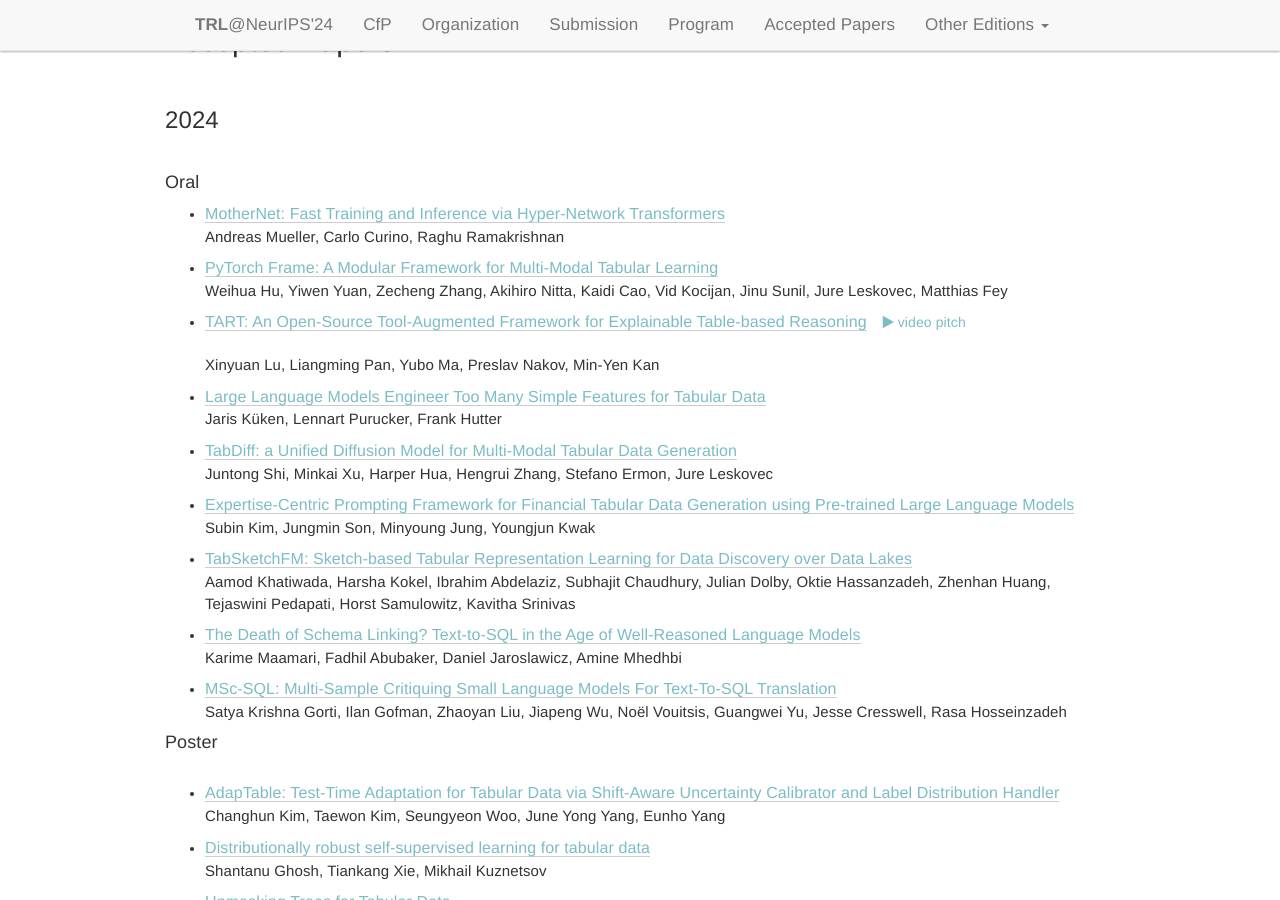
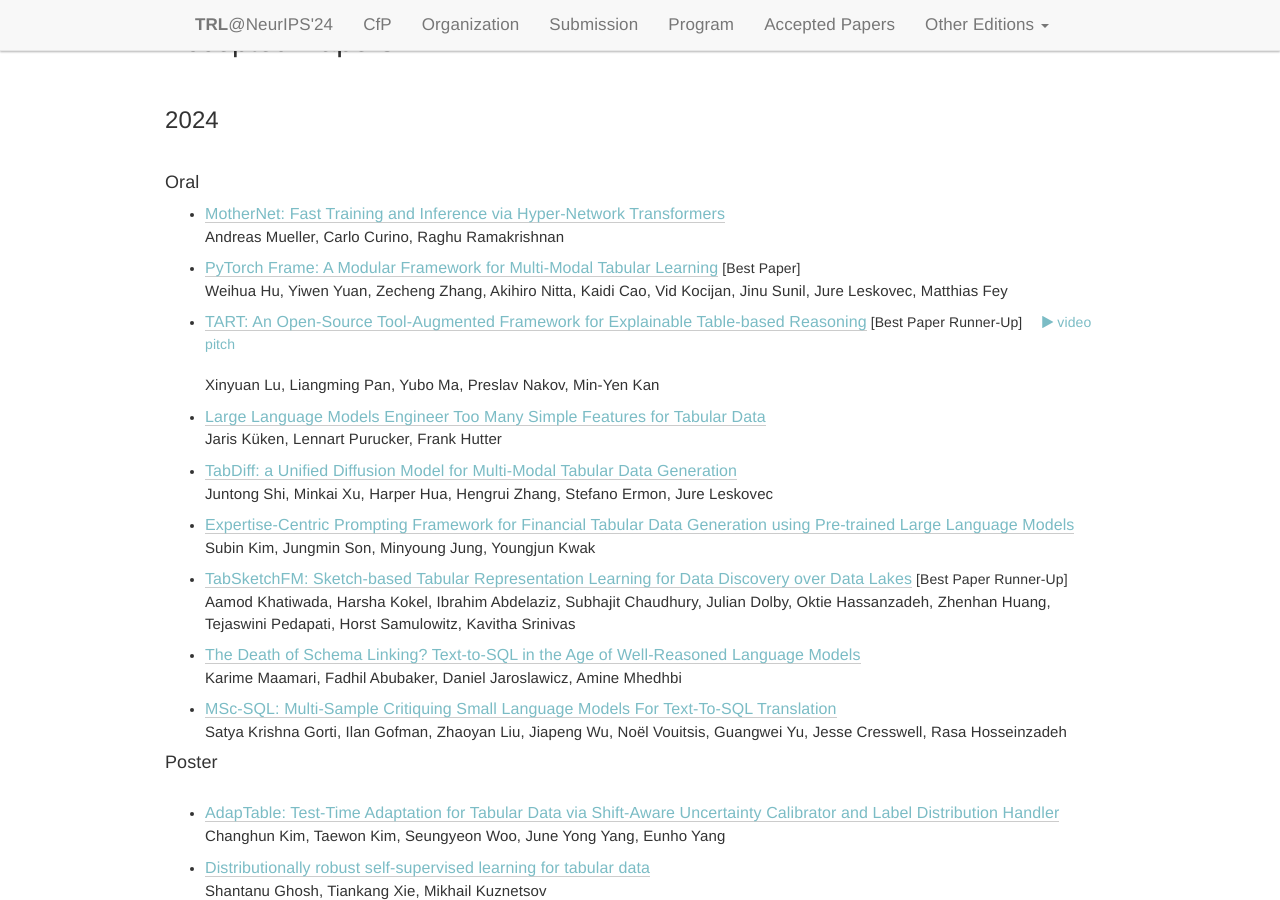
Before and after one commit to table-representation-learning/table-representation-learning.github.io, a Jekyll site: the page built from _pages/neurips2024/index.html, in a window 1280 px wide and 900 px high, scrolled down 5973 px. Built offline with Jekyll 4.4.1, drawn with Linux system fonts in a browser that asks for light colours.

Commit message:
add award info

```diff
--- a/_pages/neurips2024/index.html
+++ b/_pages/neurips2024/index.html
@@ -940,14 +940,14 @@ Traditional methods had struggled to capture the rich structural relationships w
                     </li>
 
                     <li>
-                        <a class="paper-title" href="https://openreview.net/forum?id=2ZHKA9xo8V" target="_blank">PyTorch Frame: A Modular Framework for Multi-Modal Tabular Learning</a>
+                        <a class="paper-title" href="https://openreview.net/forum?id=2ZHKA9xo8V" target="_blank">PyTorch Frame: A Modular Framework for Multi-Modal Tabular Learning</a> [Best Paper]
                         <br>
                         <span class="paper-authors">Weihua Hu, Yiwen Yuan, Zecheng Zhang, Akihiro Nitta, Kaidi Cao, Vid Kocijan, Jinu Sunil, Jure Leskovec, Matthias Fey
                         <br>
                     </li>
 
                     <li>
-                        <a class="paper-title" href="https://openreview.net/forum?id=UF8RE1rkfU" target="_blank">TART: An Open-Source Tool-Augmented Framework for Explainable Table-based Reasoning</a>&nbsp; &nbsp; <a style="border-bottom: 0;" href="https://youtu.be/rKRVLMXz3hE?si=-FHR0X50n_u1v2F3" target="blank"><i class="fa fa-play" aria-hidden="true"></i> video pitch</a><br>
+                        <a class="paper-title" href="https://openreview.net/forum?id=UF8RE1rkfU" target="_blank">TART: An Open-Source Tool-Augmented Framework for Explainable Table-based Reasoning</a> [Best Paper Runner-Up] &nbsp; &nbsp; <a style="border-bottom: 0;" href="https://youtu.be/rKRVLMXz3hE?si=-FHR0X50n_u1v2F3" target="blank"><i class="fa fa-play" aria-hidden="true"></i> video pitch</a><br>
                         <br>
                         <span class="paper-authors">Xinyuan Lu, Liangming Pan, Yubo Ma, Preslav Nakov, Min-Yen Kan
                         <br>
@@ -976,7 +976,7 @@ Traditional methods had struggled to capture the rich structural relationships w
                     </li>
 
                     <li>
-                        <a class="paper-title" href="https://openreview.net/forum?id=j4KoseJBUO" target="_blank">TabSketchFM: Sketch-based Tabular Representation Learning for Data Discovery over Data Lakes</a>
+                        <a class="paper-title" href="https://openreview.net/forum?id=j4KoseJBUO" target="_blank">TabSketchFM: Sketch-based Tabular Representation Learning for Data Discovery over Data Lakes</a> [Best Paper Runner-Up]
                         <br>
                         <span class="paper-authors">Aamod Khatiwada, Harsha Kokel, Ibrahim Abdelaziz, Subhajit Chaudhury, Julian Dolby, Oktie Hassanzadeh, Zhenhan Huang, Tejaswini Pedapati, Horst Samulowitz, Kavitha Srinivas
                         <br>
```
